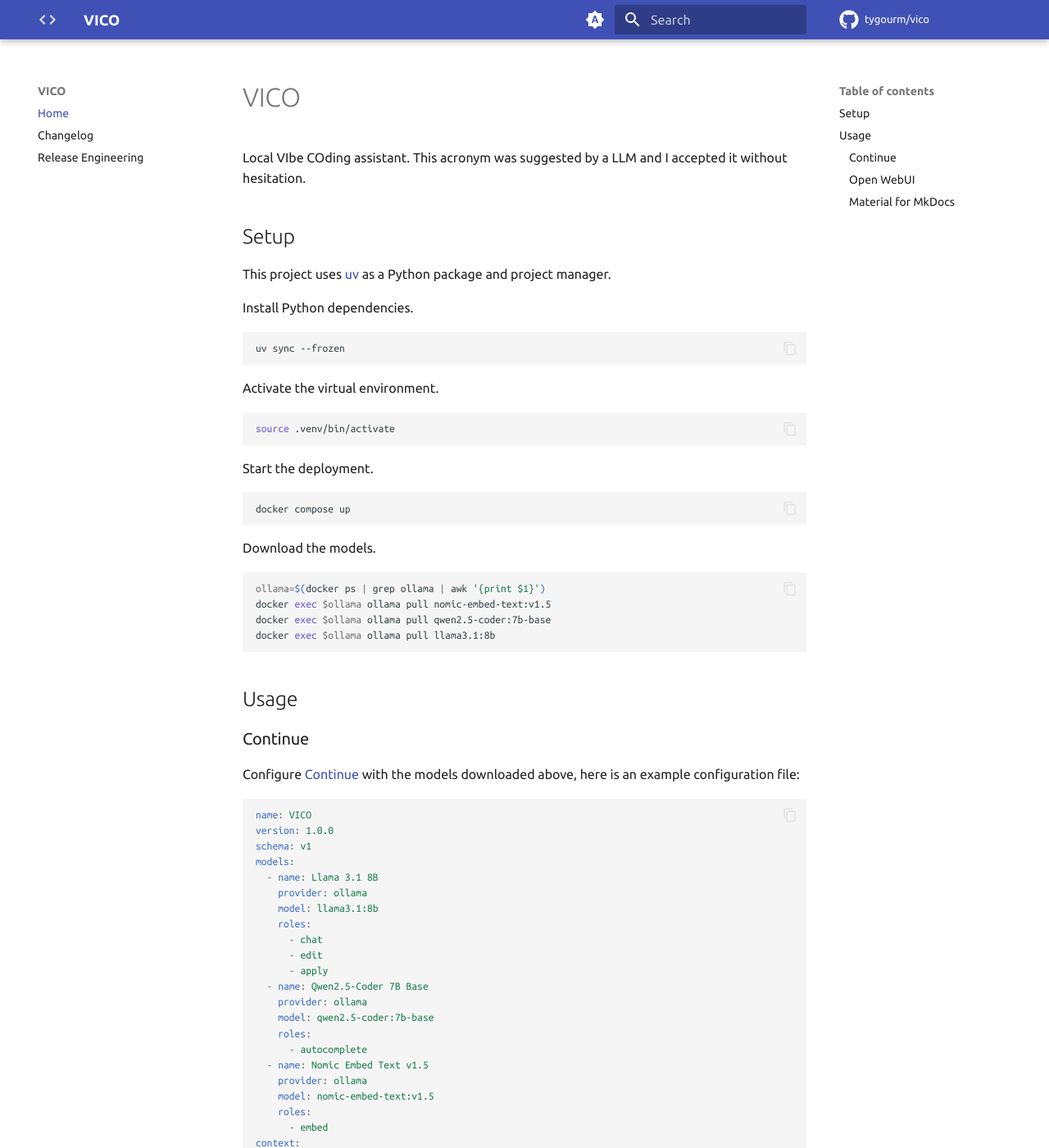
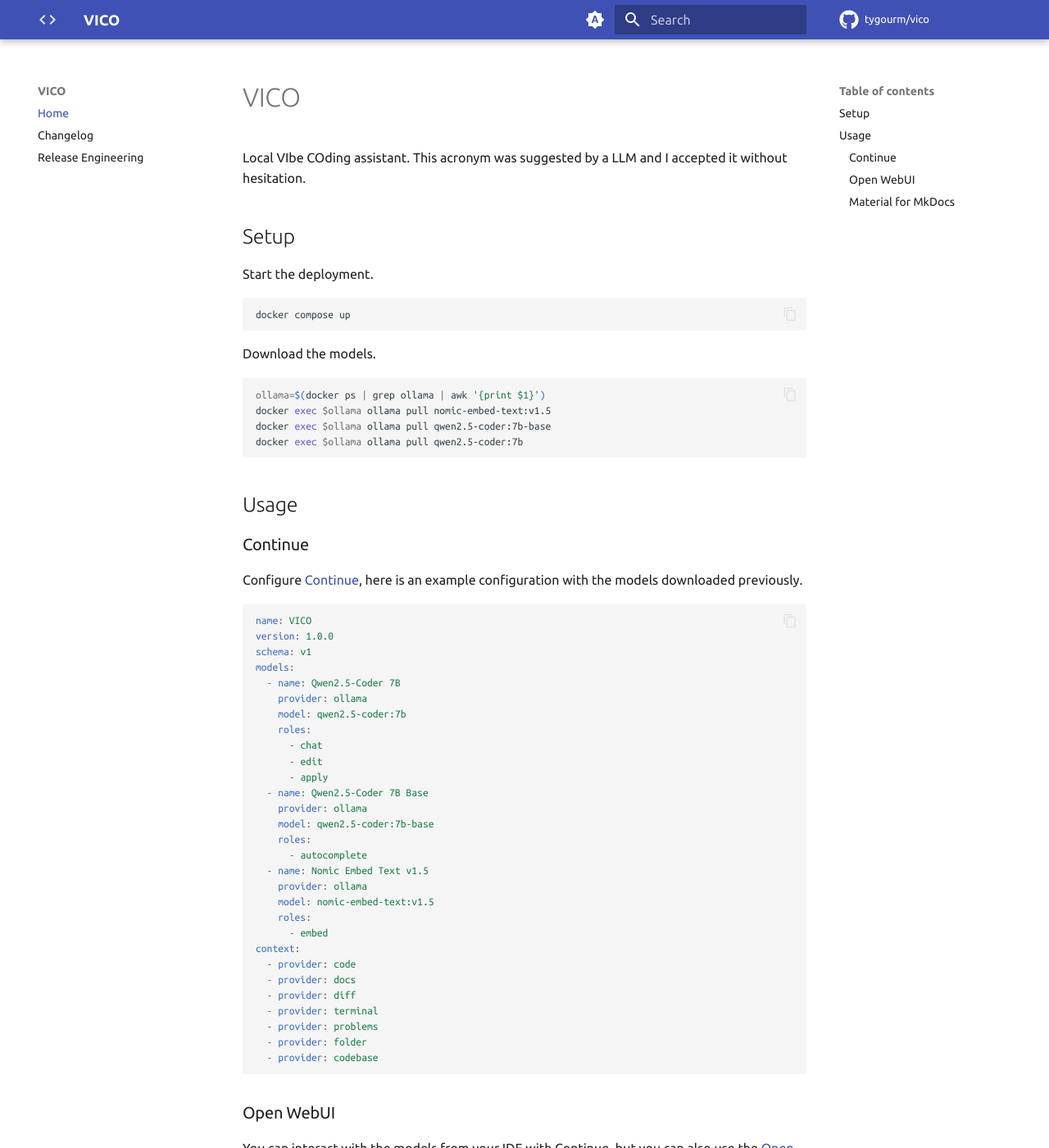
Before and after one commit to tygourm/vico, an MkDocs documentation site: the page built from docs/index.md, in a window 1280 px wide and 1400 px high. Shown: the whole window at 82% size. Built offline with MkDocs 1.6.1 and Material for MkDocs 9.7.7, drawn with Linux system fonts in a browser that asks for light colours; plug-ins that fetch from the network failed and are left out; comment, search, counter and statistics services are not loaded; some of the changed text lies outside the part shown.

Commit message:
🔥 Remove Python

````diff
--- a/docs/index.md
+++ b/docs/index.md
@@ -4,21 +4,6 @@ Local VIbe COding assistant. This acronym was suggested by a LLM and I accepted
 it without hesitation.
 
 ## Setup
-
-This project uses [uv](https://docs.astral.sh/uv) as a Python package and
-project manager.
-
-Install Python dependencies.
-
-```bash
-uv sync --frozen
-```
-
-Activate the virtual environment.
-
-```bash
-source .venv/bin/activate
-```
 
 Start the deployment.
 
@@ -32,24 +17,24 @@ Download the models.
 ollama=$(docker ps | grep ollama | awk '{print $1}')
 docker exec $ollama ollama pull nomic-embed-text:v1.5
 docker exec $ollama ollama pull qwen2.5-coder:7b-base
-docker exec $ollama ollama pull llama3.1:8b
+docker exec $ollama ollama pull qwen2.5-coder:7b
 ```
 
 ## Usage
 
 ### Continue
 
-Configure [Continue](https://www.continue.dev) with the models downloaded above,
-here is an example configuration file:
+Configure [Continue](https://www.continue.dev), here is an example configuration
+with the models downloaded previously.
 
 ```yaml
 name: VICO
 version: 1.0.0
 schema: v1
 models:
-  - name: Llama 3.1 8B
+  - name: Qwen2.5-Coder 7B
     provider: ollama
-    model: llama3.1:8b
+    model: qwen2.5-coder:7b
     roles:
       - chat
       - edit
@@ -84,19 +69,5 @@ use the [Open WebUI](https://openwebui.com) instance accessible at
 
 This project uses
 [Material for MkDocs](https://squidfunk.github.io/mkdocs-material) as a
-documentation framework.
-
-Serve the docs.
-
-```bash
-mkdocs serve
-```
-
-Build the docs.
-
-```bash
-mkdocs build
-```
-
-In the deployment, the docs are accessible at
+documentation framework, the docs are accessible at
 [http://localhost:8000](http://localhost:8000).
--- a/mkdocs.yml
+++ b/mkdocs.yml
@@ -1,5 +1,5 @@
 site_name: VICO
-site_description: VIbe COding assistant.
+site_description: Local VIbe COding assistant.
 
 repo_name: tygourm/vico
 repo_url: https://github.com/tygourm/vico
--- a/pyproject.toml
+++ /dev/null
@@ -1,5 +0,0 @@
-[project]
-name = "vico"
-version = "1.0.0"
-requires-python = ">=3.13"
-dependencies = ["mkdocs-material"]
````
Also changed, not shown: README.md (+6 -35 lines), docs/CHANGELOG.md (+6 -0 lines), docs/RELENG.md (+1 -2 lines), 2 other files.
